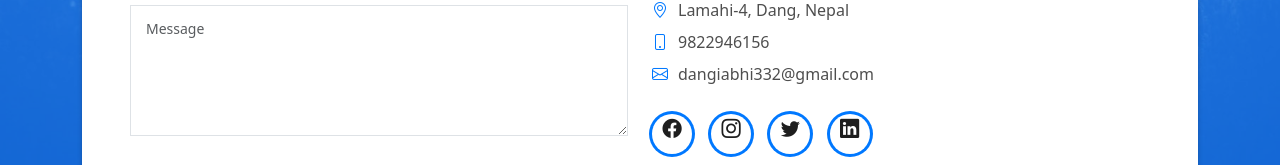
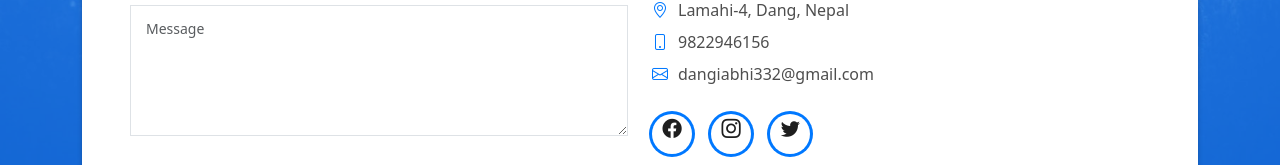
Before and after one commit to Abhi-AD/Personal_Protfolio, a plain HTML site: page index.html in a window 1280 px wide. Shown: the part 5627-5792 px from the top of the page. Drawn offline with Linux system fonts and the light colour scheme.

Commit message:
index.html

```diff
--- a/index.html
+++ b/index.html
@@ -637,8 +637,7 @@
                                 class="bi bi-instagram"></i></span></a></li>
                         <li><a href="https://twitter.com/dangiabhi332"><span class="ico-circle"><i
                                 class="bi bi-twitter"></i></span></a></li>
-                        <li><a href="https://www.linkedin.com/in/dangiabhi332/"><span class="ico-circle"><i
-                                class="bi bi-linkedin"></i></span></a></li>
+
                       </ul>
                     </div>
                   </div>
```
